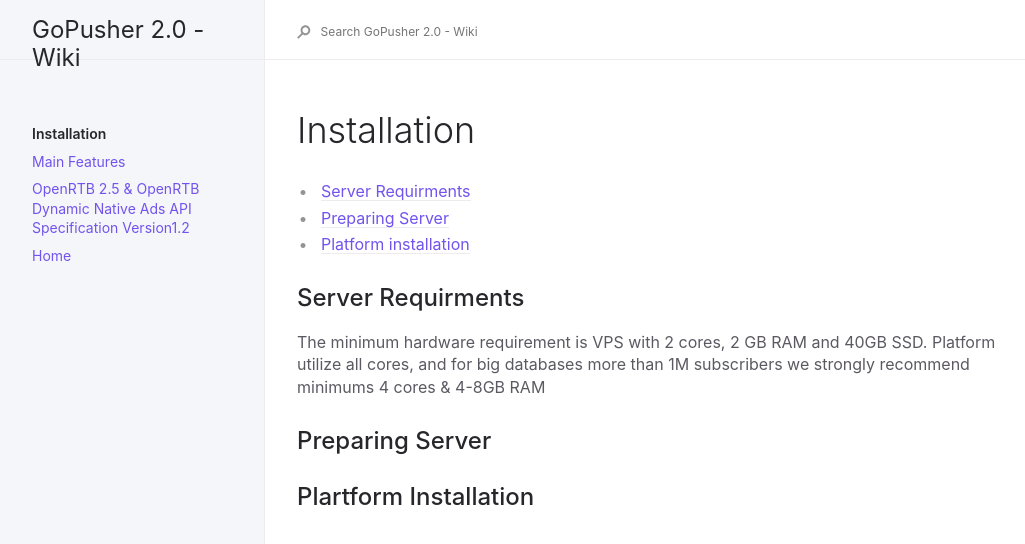
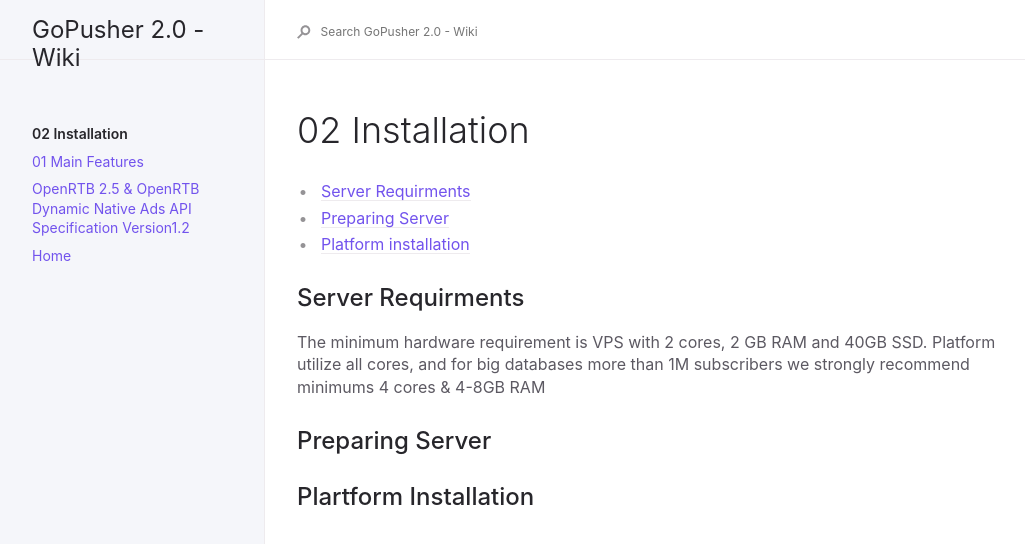
Before and after one commit to RapidCodeLab/gopusher-wiki, a Jekyll site: the page built from docs/install.md, in a window 1280 px wide. Shown: the top 544 px of the page, without its empty margins (91-1116 px from the left). Built offline with Jekyll 4.4.1, drawn with Linux system fonts in a browser that asks for light colours; our own code applies the rules of GitHub Pages for plain Markdown files.

```diff
--- a/docs/install.md
+++ b/docs/install.md
@@ -1,4 +1,4 @@
-# Installation
+# 02 Installation
 
 * [Server Requirments](#server-requirments)
 * [Preparing Server](#preparing-server)
--- a/docs/intro.md
+++ b/docs/intro.md
@@ -1,5 +1,5 @@
 
-## Main Features
+## 01 Main Features
 
 * Web Push Notifications through VAPID method
 * Written on Golang, packed to Docker container
```
